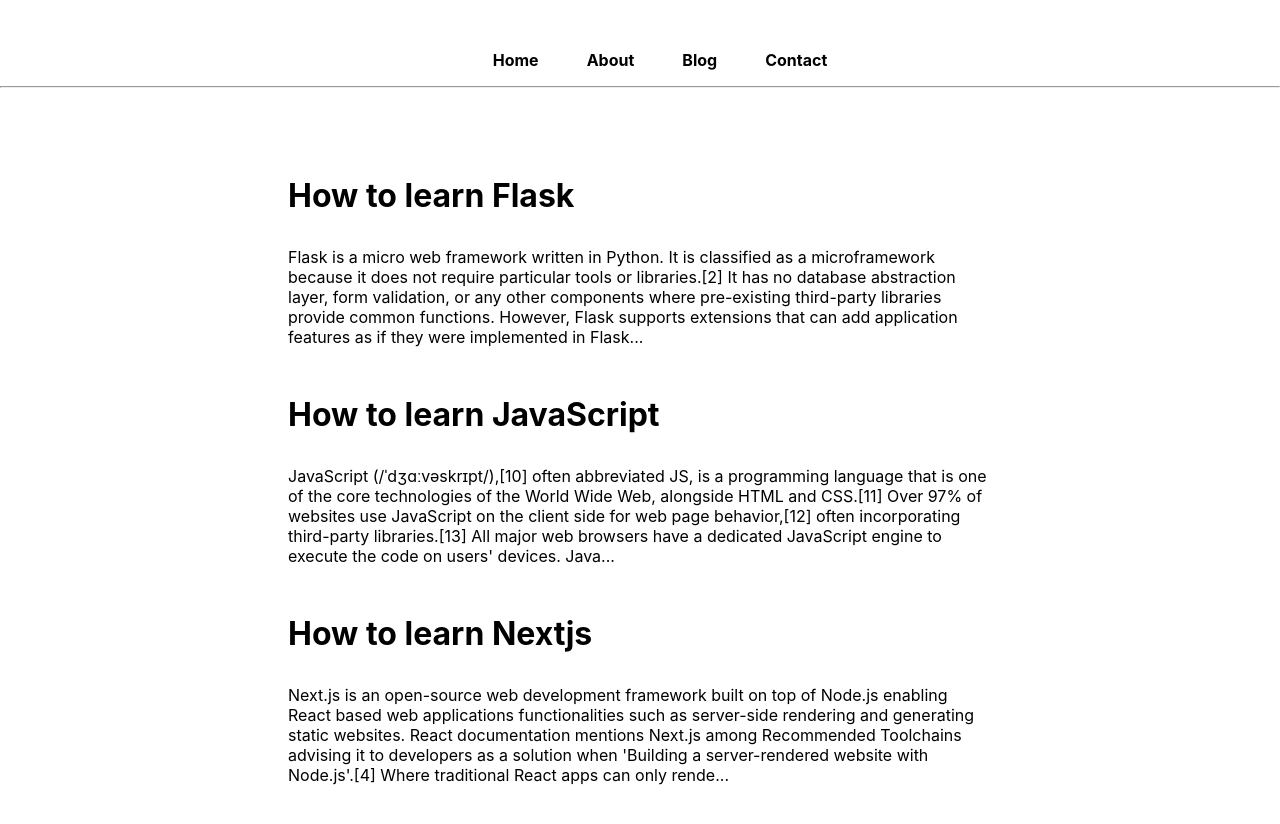
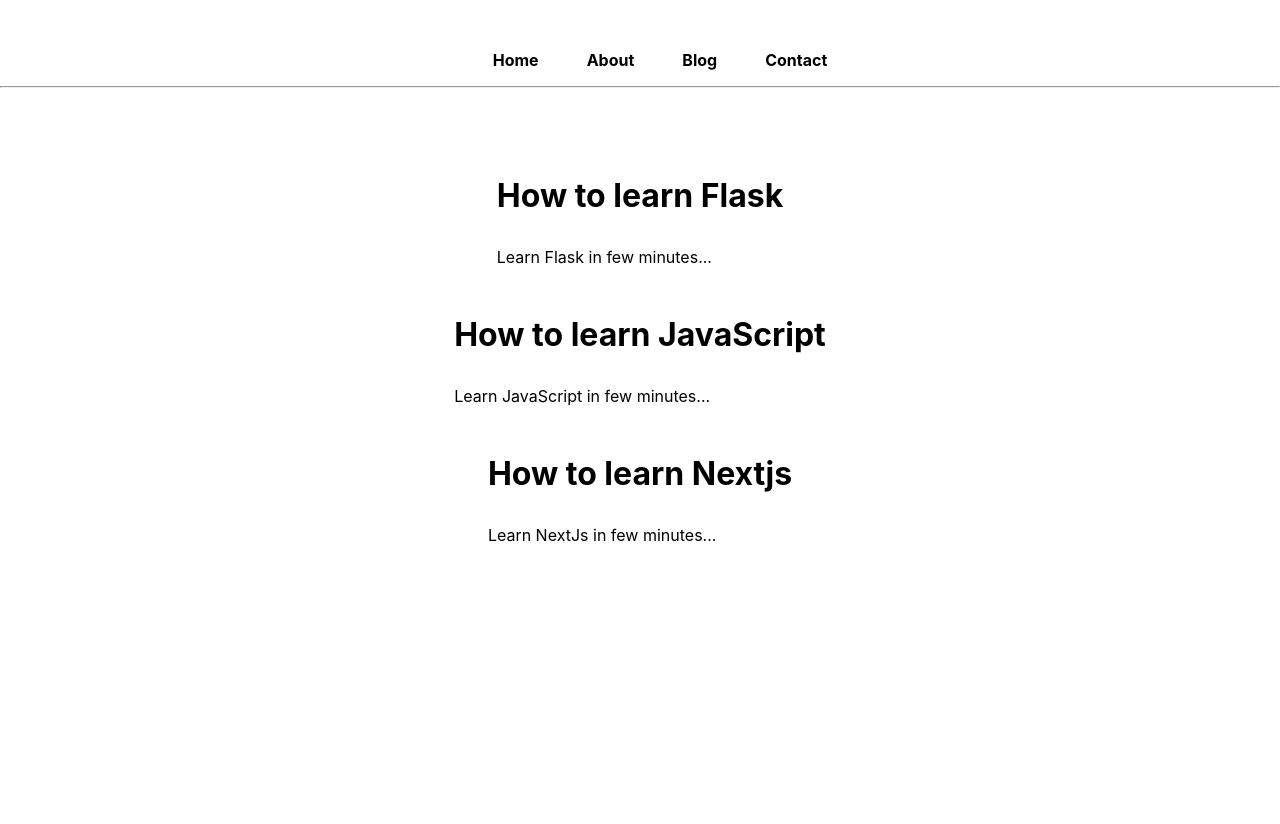
Before and after one commit to Sahilbalhra/codingBlogs, a Next.js app: page /blog in a window 1280 px wide. Shown: the top 824 px of the page. Built offline with nearby package versions, Linux system fonts and the light colour scheme.

Commit message:
get request from contect page

```diff
--- a/blogdata/how-to-learn-flask.json
+++ b/blogdata/how-to-learn-flask.json
@@ -2,5 +2,6 @@
     "title":"How to learn Flask",
     "content":"Flask is a micro web framework written in Python. It is classified as a microframework because it does not require particular tools or libraries.[2] It has no database abstraction layer, form validation, or any other components where pre-existing third-party libraries provide common functions. However, Flask supports extensions that can add application features as if they were implemented in Flask itself. Extensions exist for object-relational mappers, form validation, upload handling, various open authentication technologies and several common framework related tools.[3] Applications that use the Flask framework include Pinterest and LinkedIn.[4][5]",
     "author":"Google🤣",
+    "metadesc":"Learn Flask in few minutes",
     "slug":"how-to-learn-flask"
 }
--- a/blogdata/how-to-learn-javascript.json
+++ b/blogdata/how-to-learn-javascript.json
@@ -2,5 +2,6 @@
     "title":"How to learn JavaScript",
     "content":"JavaScript (/ˈdʒɑːvəskrɪpt/),[10] often abbreviated JS, is a programming language that is one of the core technologies of the World Wide Web, alongside HTML and CSS.[11] Over 97% of websites use JavaScript on the client side for web page behavior,[12] often incorporating third-party libraries.[13] All major web browsers have a dedicated JavaScript engine to execute the code on users' devices. JavaScript is a high-level, often just-in-time compiled language that conforms to the ECMAScript standard.[14] It has dynamic typing, prototype-based object-orientation, and first-class functions. It is multi-paradigm, supporting event-driven, functional, and imperative programming styles. It has application programming interfaces (APIs) for working with text, dates, regular expressions, standard data structures, and the Document Object Model (DOM). The ECMAScript standard does not include any input/output (I/O), such as networking, storage, or graphics facilities. In practice, the web browser or other runtime system provides JavaScript APIs for I/O. JavaScript engines were originally used only in web browsers, but are now core components of some servers and a variety of applications. The most popular runtime system for this usage is Node.js.",
     "author":"Google🤣",
+    "metadesc":"Learn JavaScript in few minutes",
     "slug":"how-to-learn-javascript"
 }
--- a/blogdata/how-to-learn-nextjs.json
+++ b/blogdata/how-to-learn-nextjs.json
@@ -2,5 +2,6 @@
   "title": "How to learn Nextjs",
   "content": "Next.js is an open-source web development framework built on top of Node.js enabling React based web applications functionalities such as server-side rendering and generating static websites. React documentation mentions Next.js among Recommended Toolchains advising it to developers as a solution when 'Building a server-rendered website with Node.js'.[4] Where traditional React apps can only render their content in the client-side browser, Next.js extends this functionality to include applications rendered on the server side. The copyright and trademarks for Next.js are owned by company Vercel, which also maintains and leads its open-source development.[5]",
   "author": "Google🤣",
+  "metadesc":"Learn NextJs in few minutes",
   "slug":"how-to-learn-nextjs"
 }
--- /dev/null
+++ b/contactdata/1.json
@@ -0,0 +1,6 @@
+{
+  "name": "Sahil",
+  "phone": "09876765544",
+  "desc": "I am a good boy",
+  "email": "sahilbalhra0@gmail.com"
+}
--- /dev/null
+++ b/pages/api/postcontact.js
@@ -0,0 +1,14 @@
+import * as fs from "fs";
+export default async function handler(req, res) {
+  if (req.method === "POST") {
+    // Process a POST request
+    //   console.log(req.body);
+    let data = await fs.promises.readdir("contactdata");
+    fs.promises.writeFile(`contactdata/${data.length+1}.json`, JSON.stringify(req.body));
+    res.status(200).json(req);
+  } else {
+    // Handle any other HTTP method
+    res.status(200).json(["allBlogs"]);
+    //name email content
+  }
+}
--- a/pages/blog.js
+++ b/pages/blog.js
@@ -29,7 +29,7 @@
               <Link href={`/blogpost/${blogitem.slug}`}>
                 <h3 className={styles.blogItemh3}>{blogitem.title}</h3>
               </Link>
-              <p>{blogitem.content.substr(0, 400)}...</p>
+              <p>{blogitem.metadesc.substr(0, 400)}...</p>
             </div>
           );
         })}
--- a/pages/blogpost/[slug].js
+++ b/pages/blogpost/[slug].js
@@ -7,6 +7,9 @@
 
 const Slug = (props) => {
   const [blog, setBlog] = useState(props.myBlog);
+  function createMarkup(content) {
+    return {__html: content};
+  }
   // const router = useRouter();
   // useEffect(() => {
   //   if (!router.isReady) return;
@@ -28,7 +31,8 @@
       <main className={styles.main}>
         <h1>{blog && blog.title}</h1>
         <hr />
-        <div>{blog && blog.content}</div>
+        {/* <div>{blog && blog.content}</div> */}
+        {blog && <div dangerouslySetInnerHTML={createMarkup(blog.content)}></div>}
       </main>
     </div>
   );
```
